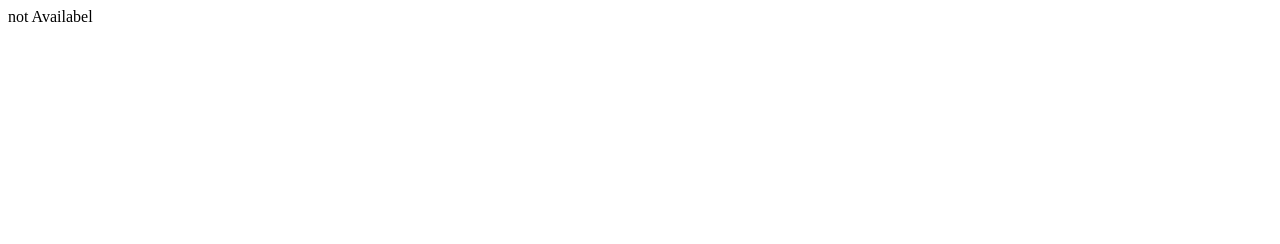
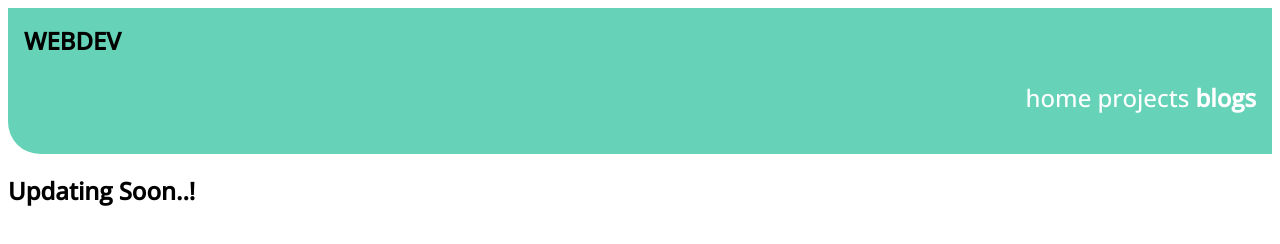
Before and after one commit to abhiawatade/abhiawatade-site, a plain HTML site: page blogs.html in a window 1280 px wide. Drawn offline with nearby package versions, Linux system fonts and the light colour scheme.

Commit message:
projects and blogs page updated
navigation added in projects and blogs pages and styled with css.

```diff
--- a/blogs.html
+++ b/blogs.html
@@ -6,7 +6,20 @@
     <meta name="viewport" content="width=device-width, initial-scale=1.0">
     <title>Document</title>
 </head>
+<link rel="stylesheet" href="style.css">
 <body>
-    not Availabel
+    <nav class="navigation">
+        <div class="nav-header">WEBDEV</div>
+    <ul class="list-non-bullet nav-pills">
+    <li class="inline-list"><a class="link" href="/">  home  </a>
+    </li>
+    <li class="inline-list"><a class="link" href="projects.html"> projects </a>
+     </li>
+    <li class="inline-list"><a class="link link-active" href="blogs.html"> blogs </a> </li>
+
+    </ul>
+    </nav>
+
+    <h2>Updating Soon..!</h2>
 </body>
 </html>
```
Also changed, not shown: projects.html (+13 -1 lines).
